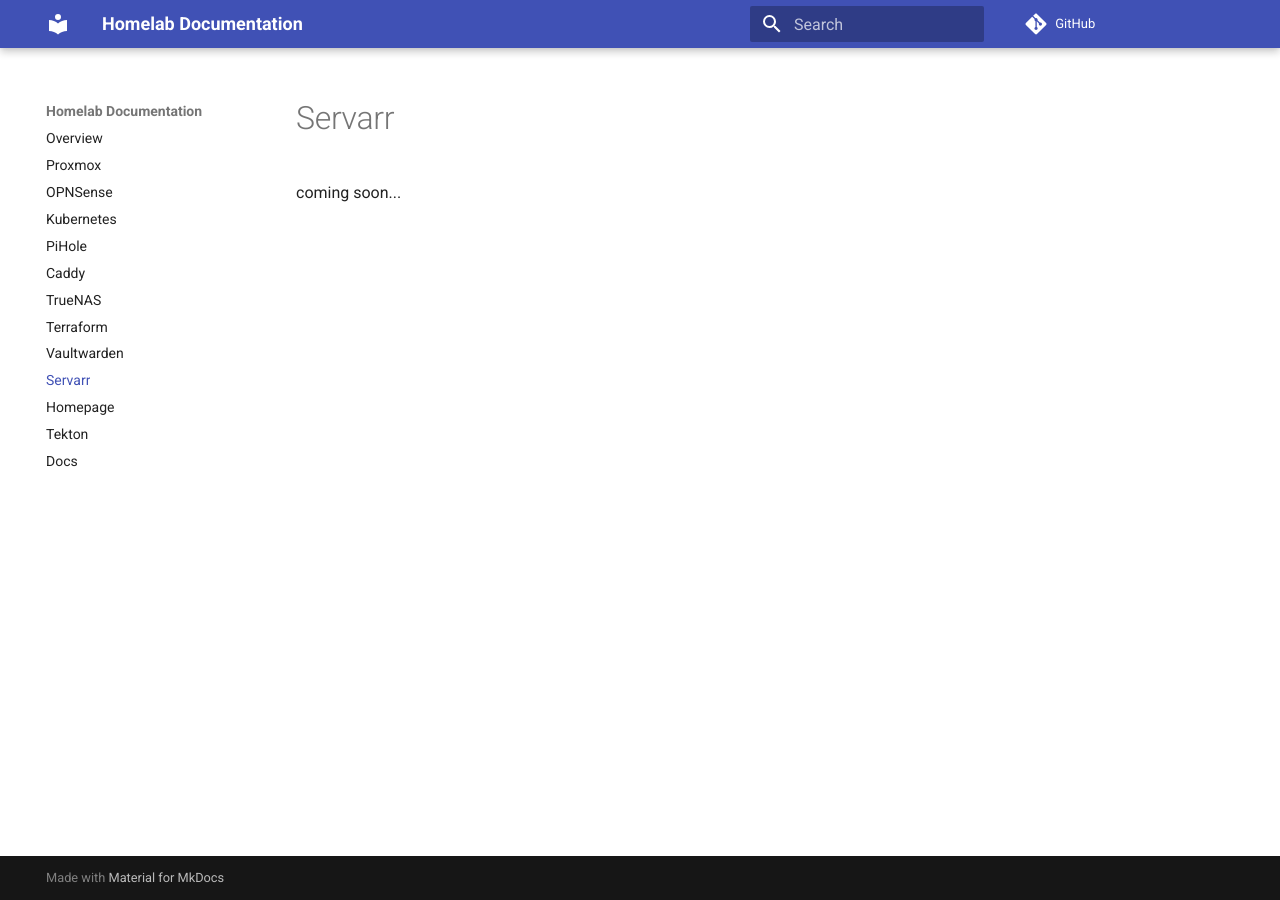
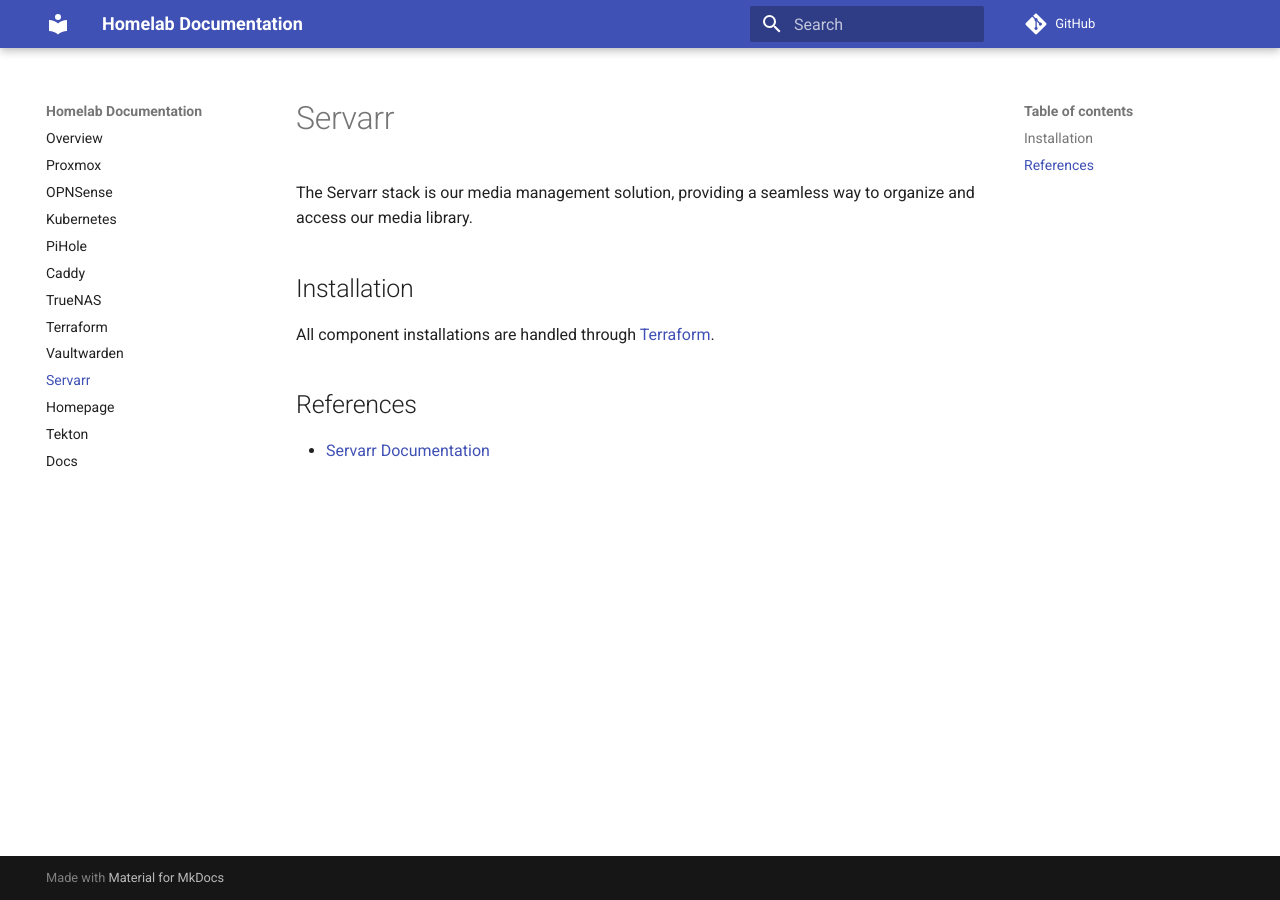
Before and after one commit to daburch/homelab-docs, an MkDocs documentation site: the page built from docs/servarr.md, in a window 1280 px wide. Built offline with MkDocs 1.6.1 and Material for MkDocs 9.7.7, drawn with Linux system fonts in a browser that asks for light colours; comment, search, counter and statistics services are not loaded.

Commit message:
add servarr

```diff
--- a/docs/servarr.md
+++ b/docs/servarr.md
@@ -1,3 +1,11 @@
 # Servarr
 
-coming soon...
+The Servarr stack is our media management solution, providing a seamless way to organize and access our media library.
+
+## Installation
+
+All component installations are handled through [Terraform](terraform.md).
+
+## References
+
+- [Servarr Documentation](https://wiki.servarr.com/)
```
